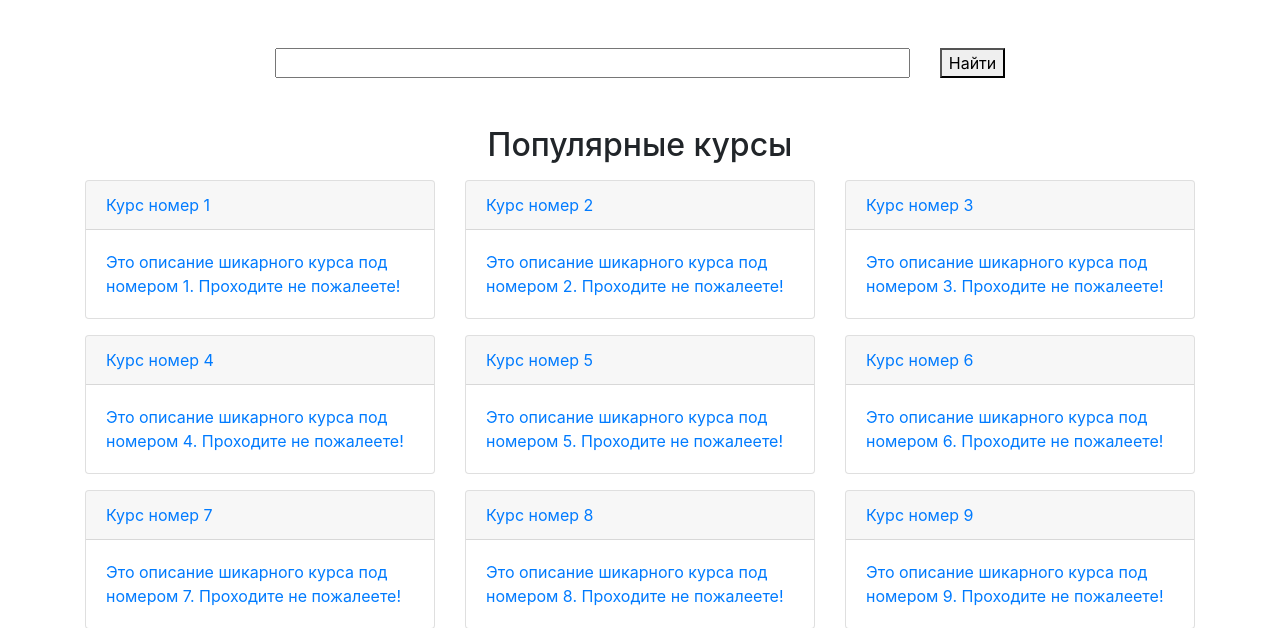
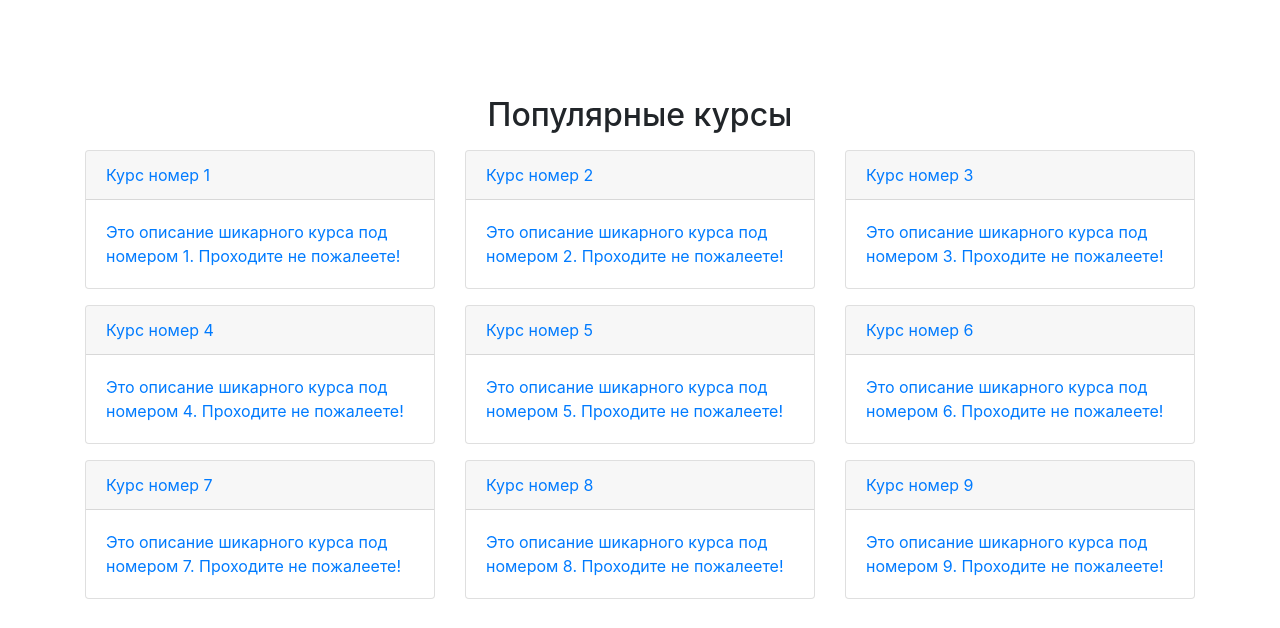
Before and after one commit to d4got10/web-programming-final, a Flask app: page / in a window 1280 px wide. Shown: the part 55-683 px from the top of the page. Run offline with Flask 3, Linux system fonts and the light colour scheme.

Commit message:
Удалил поиск из каталога

```diff
--- a/templates/catalog.html
+++ b/templates/catalog.html
@@ -6,14 +6,6 @@
 <body>
     <div class="container">
         <div class="row mt-5 mb-5">
-            <div class="col-2"></div>
-            <div class="col-7">
-                <input class="w-100" type="text" id="fname" name="fname">
-            </div>
-            <div class="col-1">
-                <button class="w-100">Найти</button>
-            </div>
-            <div class="col-2"></div>
         </div>
         <div class="row mb-2">
             <div class="col-3"></div>
```
Also changed, not shown: instance/db.sqlite.
